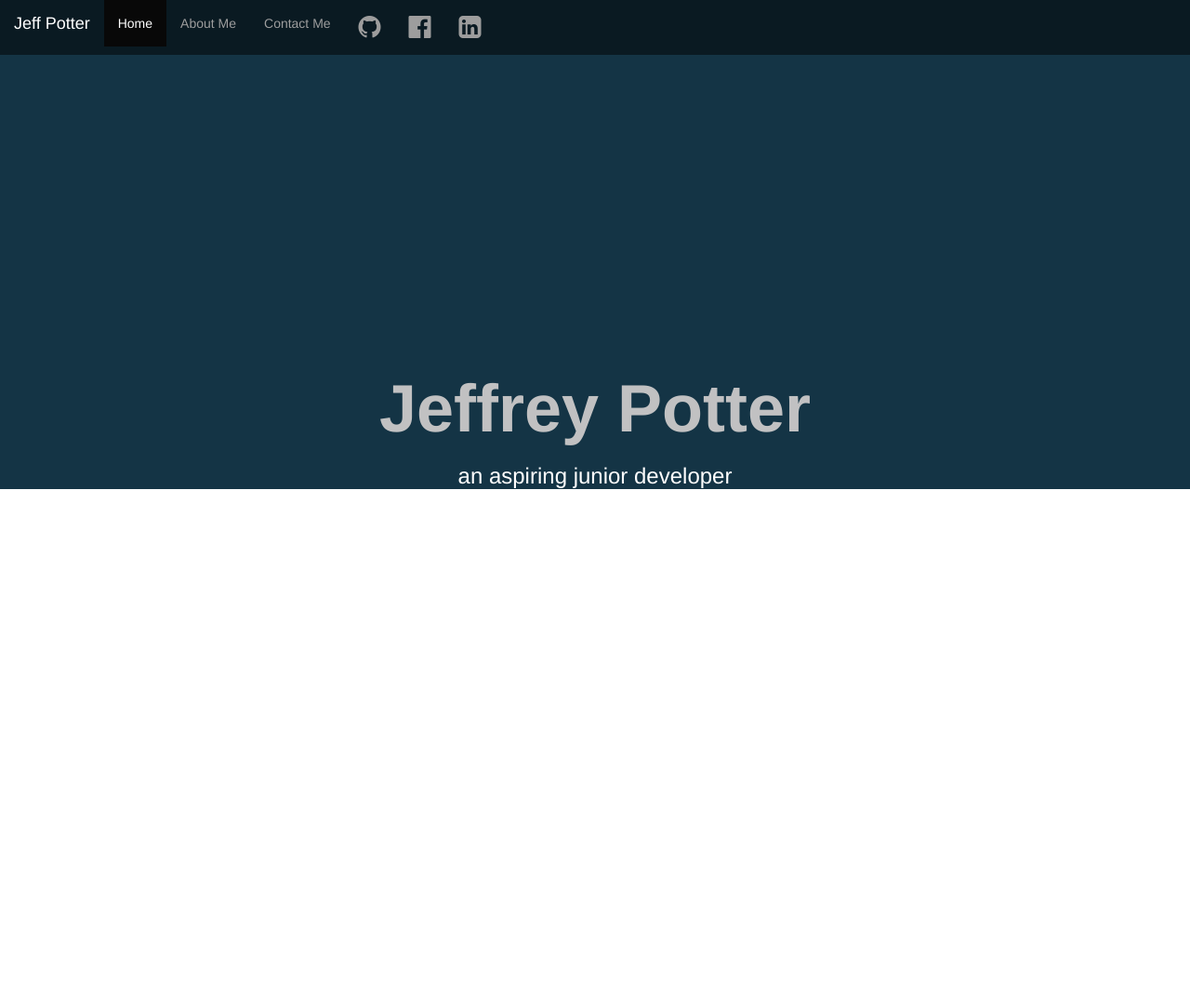
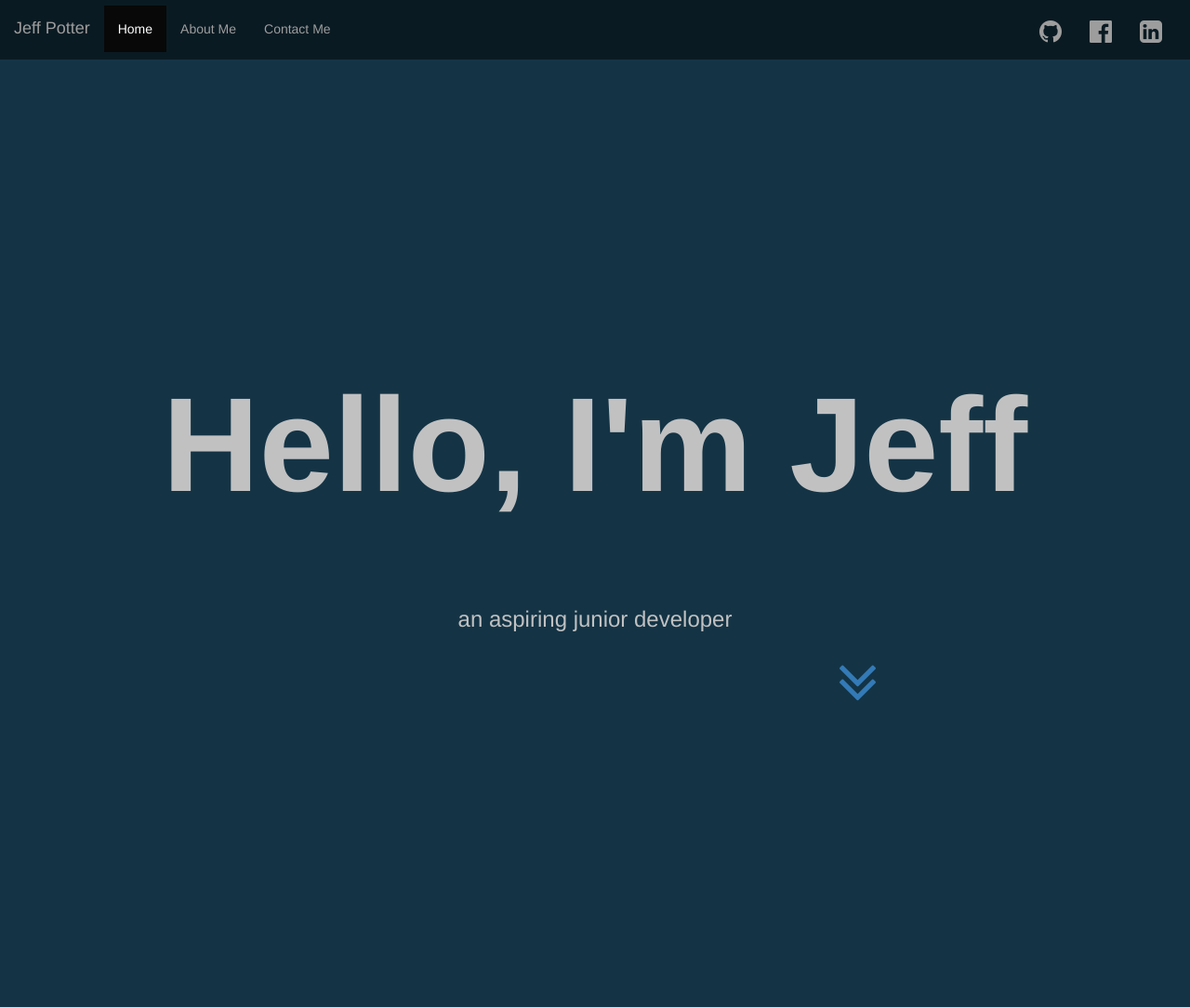
Before and after one commit to JeffwPotter/PersonalPage, a website: page static/index.html in a window 1280 px wide. Shown: the top 1083 px of the page at 93% size. Drawn offline with Linux system fonts and the light colour scheme.

Commit message:
lots of changes to styleing and content

```diff
--- a/static/css/styles.css
+++ b/static/css/styles.css
@@ -1,5 +1,17 @@
 .navbar navbar-inverse navbar-collapse {
   background: rgba(0,0,0,0.8);
+}
+
+.navbar-header {
+  padding-top: 5px;
+}
+
+#links {
+  padding-top: 6px;
+}
+
+#icons {
+  padding-top: 5px;
 }
 .content-box-1 {
   background-color: #143445;
@@ -12,8 +24,20 @@
     margin-top: 0px;
     margin-bottom: 10px;
     padding-top: 400px;
-    font-size: 72px;
+    padding-bottom: 75px;
+    font-size: 144px;
     color: #C1C1C2;
+}
+.h3, h3 {
+  padding-bottom: 400px;
+  color: #C1C1C2;
+}
+.down-arrow-1 {
+  position: absolute;
+  top: 700px;
+  left: 900px;
+  color: #C1C1C2;
+
 }
 .content-box-2 {
   background-color: white;
--- a/static/index.html
+++ b/static/index.html
@@ -37,14 +37,16 @@
 
         <!-- Collect the nav links, forms, and other content for toggling -->
         <div class="collapse navbar-collapse" id="bs-example-navbar-collapse-1">
-          <ul class="nav navbar-nav">
+          <ul class="nav navbar-nav" id="links">
             <li class="active"><a href="#">Home <span class="sr-only">(current)</span></a></li>
             <li><a href="#">About Me</a></li>
             <li><a href="#">Contact Me</a></li>
-            <li><a href="http://www.github.com/jeffwpotter/"><i class="fa fa-github fa-2x"></i></a></li>
-            <li><a href="https://www.facebook.com/jeff.w.potter"><i class="fa fa-facebook-official fa-2x"></i></a></li>
-            <li><a href="https://www.linkedin.com/in/jeffreywpotter"><i class="fa fa-linkedin-square fa-2x"></i></a></li>
           </ul>
+              <ul class="nav navbar-nav" id="icons" style = "float: right">
+                <li><a href="http://www.github.com/jeffwpotter/"><i class="fa fa-github fa-2x"></i></a></li>
+                <li><a href="https://www.facebook.com/jeff.w.potter"><i class="fa fa-facebook-official fa-2x"></i></a></li>
+                <li><a href="https://www.linkedin.com/in/jeffreywpotter"><i class="fa fa-linkedin-square fa-2x"></i></a></li>
+              </ul>
         </div><!-- /.navbar-collapse -->
       </div><!-- /.container-fluid -->
     </nav>
@@ -55,8 +57,13 @@
   <div class="container-fluid">
     <div class="row">
       <div class="content-box-1">
-        <h1><strong>Jeffrey Potter</strong></h1>
+        <h1><strong>Hello, I'm Jeff</strong></h1>
         <h3>an aspiring junior developer</h2>
+          <div class="container">
+            <div class="down-arrow-1">
+            <a href="#aboutme"><i class="fa fa-angle-double-down fa-5x"></i></a>
+          </div>
+        </div>
       </div>
     </div>
   </div>
@@ -64,8 +71,11 @@
 
   <!--Beginning of second content box -->
   <div class="container-fluid">
+    <a name=aboutme>
     <div class="row">
       <div class="content-box-2">
+        <h2 style="text-align: center">About Me</h2>
+        <p style="text-align: left">My name is Jeffrey Potter. I am from South Carolina, and I am married with a beautiful 2 year old son. I started planting the seeds to teach my self web developement about a year ago, and I haven't looked back. I am passionate about new technologies, and I am constantly teaching myself new things. I look forward to a job as a Junior Developer in the near future.</p>
       </div>
     </div>
   </div>
```
Also changed, not shown: static/img/picfme.jpg (added).
